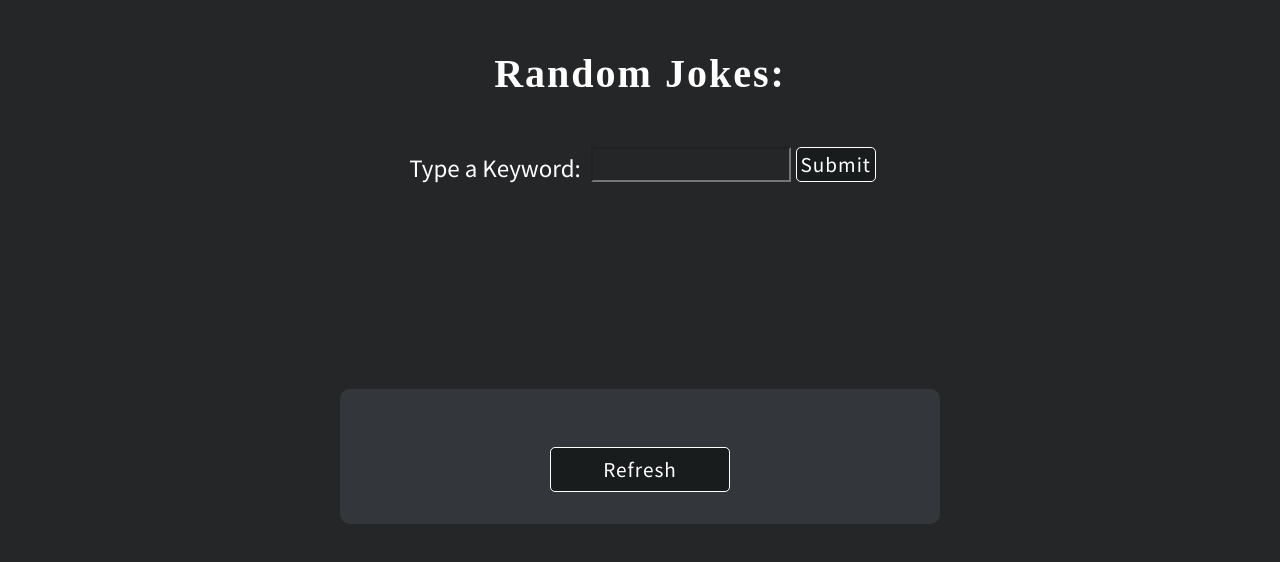
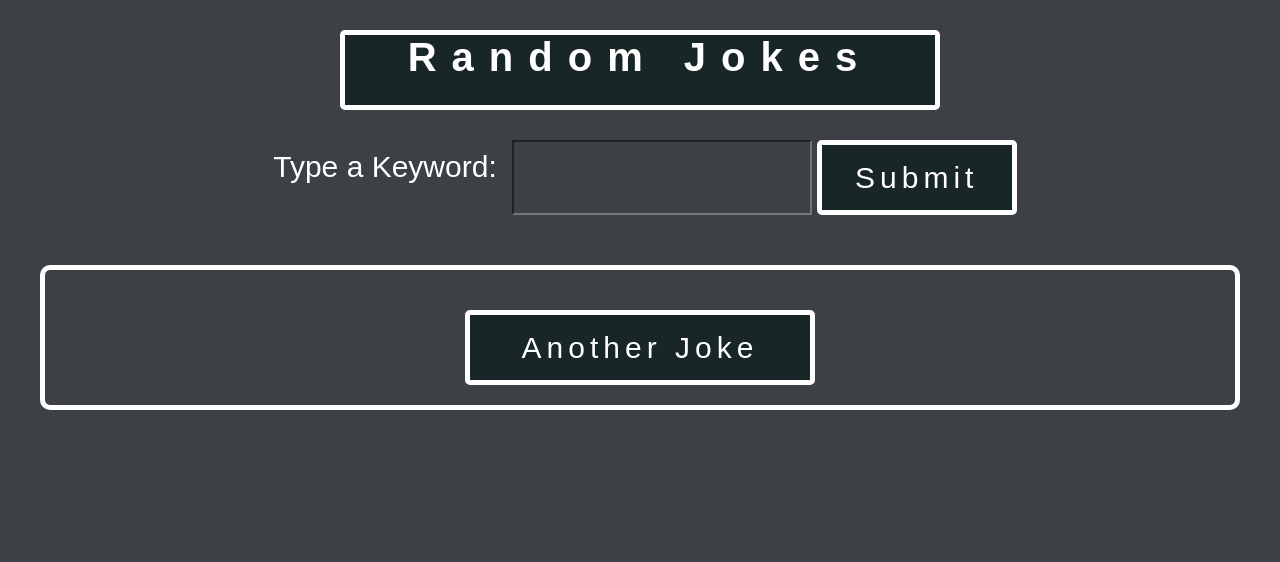
Before and after one commit to staten-island-tech/api-project-Alex81405, a website built with Vite: page api-project/index.html in a window 1280 px wide. Built offline with nearby package versions, Linux system fonts and the light colour scheme; no server answers; a web font is replaced by a local one.

Commit message:
API Project

```diff
--- a/api-project/index.html
+++ b/api-project/index.html
@@ -7,9 +7,7 @@
 
   <link rel="preconnect" href="https://fonts.googleapis.com">
   <link rel="preconnect" href="https://fonts.gstatic.com" crossorigin>
-  <link
-    href="https://fonts.googleapis.com/css2?family=Crimson+Text:ital@0;1&family=Inconsolata&family=Source+Sans+Pro&display=swap"
-    rel="stylesheet">
+  <link rel="stylesheet" href="https://fonts.googleapis.com/css?family=Trirong">
   <title>API Project</title>
 </head>
 
@@ -17,7 +15,7 @@
 
   <section>
 
-    <h1 class="title">Random Jokes: </h1>
+    <h1 class="title">Random Jokes</h1>
 
     <div id="searchWord">
       <label for="searchInput" class="search">Type a Keyword:</label>
@@ -27,7 +25,7 @@
 
     <div class="container">
       <p id="joke" class="joke"></p>
-      <button id="getJokeButton" class="button">Refresh</button>
+      <button id="getJokeButton" class="button">Another Joke</button>
     </div>
 
   </section>
--- /dev/null
+++ b/api-project/js/dom.js
@@ -0,0 +1,8 @@
+const DOMSelectors = {
+    jokeButton: document.getElementById("getJokeButton"),
+    randomjoke: document.getElementById("joke"),
+    searchButton: document.getElementById("searchButton"),
+    searchInput: document.getElementById("searchInput")
+};
+
+export {DOMSelectors}
--- a/api-project/js/main.js
+++ b/api-project/js/main.js
@@ -1,15 +1,9 @@
 import "/styles/style.css";
-
-const DOMSelectors = {
-    jokeButton: document.getElementById("getJokeButton"),
-    joke: document.getElementById("joke"),
-    searchButton: document.getElementById("searchButton"),
-    searchInput: document.getElementById("searchInput")
-};
+import { DOMSelectors } from "./dom";
 
 const URL = "https://v2.jokeapi.dev/joke/Any?safe-mode";
 
-async function getJoke(url) {
+async function getRandomJoke(url) {
     try {
         const response = await fetch(url)
         if (response.status < 200 || response.status > 299) {
@@ -19,12 +13,12 @@ async function getJoke(url) {
             const data = await response.json();
             console.log(data);
             if (data.setup) {
-                DOMSelectors.joke.innerHTML = `${data.setup} <br><br> ${data.delivery}`;
+                DOMSelectors.randomjoke.innerHTML = `${data.setup} <br><br> ${data.delivery}`;
             } else if (data.error === true) {
-                DOMSelectors.joke.innerHTML = data.causedBy;
+                DOMSelectors.randomjoke.innerHTML = data.causedBy;
             }
             else {
-                DOMSelectors.joke.innerHTML = data.joke;
+                DOMSelectors.randomjoke.innerHTML = data.randomjoke;
             }
         }
     } catch (error) {
@@ -36,14 +30,14 @@ DOMSelectors.searchButton.addEventListener("click", function () {
     let newURL = URL + "&contains=" + DOMSelectors.searchInput.value;
     console.log(searchInput.value)
     console.log(newURL)
-    getJoke(newURL);
+    getRandomJoke(newURL);
     DOMSelectors.searchInput.value = "";
 });
 
 document.addEventListener("DOMContentLoaded", function () {
-    getJoke(URL);
+    getRandomJoke(URL);
 });
 
 DOMSelectors.jokeButton.addEventListener("click", function () {
-    getJoke(URL);
+    getRandomJoke(URL);
 });
--- a/api-project/styles/style.css
+++ b/api-project/styles/style.css
@@ -5,26 +5,60 @@ body,
   padding: 0;
   box-sizing: border-box;
   font-size: 62.5%;
-  background-color: var(--midGrey);
+  background-color: var(--grey);
 }
 
 :root {
-  --darkestGrey: rgb(25, 28, 29);
-  --midGrey: rgb(37, 38, 39);
-  --lightestGrey: rgb(51, 55, 59);
+  --darkGrey: rgb(25, 38, 39);
+  --grey: rgb(61, 65, 69);
   --white: rgb(255, 255, 255);
   --h1: 4rem;
-  --h2: 3rem;
-  --h3: 2.5rem;
-  --p: 2.12rem;
+  --p: 3rem;
+}
+
+#searchWord {
+  display: flex;
+  margin-top: 3rem;
+  margin-bottom: 5rem;
+}
+
+#searchWord button {
+  font-size: var(--p);
+  width: 20rem;
+  height: 7.5rem;
+  background-color: var(--darkGrey);
+  font-family: 'Trirong', sans-serif;
+  letter-spacing: 0.5rem;
+  display: flex;
+  align-items: center;
+  justify-content: center;
+  border: solid var(--white) 0.5rem;
+  border-radius: 0.5rem;
+  color: var(--white);
+  margin-left: 0.5rem;
+}
+
+#searchWord input {
+  width: 30rem;
+  height: 7.5rem;
+  color: var(--white);
+  font-size: var(--p);
+  font-family: 'Trirong', sans-serif;
+  padding-left: 0.5rem;
+  margin-left: 0.5rem;
 }
 
 h1 {
-  margin-top: 5rem;
-  font-family: 'Playfair Display', serif;
-  letter-spacing: 0.2rem;
+  margin-top: 3rem;
+  font-family: 'Trirong', sans-serif;
+  letter-spacing: 1.5rem;
+  width: 60rem;
+  height: 8rem;
+  border: solid var(--white) 0.5rem;
+  border-radius: 0.5rem;
   font-size: var(--h1);
   text-align: center;
+  background-color: var(--darkGrey);
   color: var(--white);
 }
 
@@ -36,78 +70,46 @@ section {
 }
 
 label {
-  font-size: var(--h3);
-  font-family: 'Source Sans Pro', sans-serif;
-  margin: 0.5rem;
+  font-size: var(--p);
+  font-family: 'Trirong', sans-serif;
+  margin: 1rem;
   color: var(--white);
 }
 
-#searchWord {
-  display: flex;
-  margin-top: 5rem;
-  margin-bottom: 20rem;
-}
-
-#searchWord button {
+.joke {
+  font-family: 'Trirong', sans-serif;
   font-size: var(--p);
-  width: 8rem;
-  height: 3.5rem;
-  background-color: var(--darkestGrey);
-  font-family: 'Source Sans Pro', sans-serif;
-  letter-spacing: 0.1rem;
-  display: flex;
-  align-items: center;
-  justify-content: center;
-  border: solid var(--white) 0.1rem;
-  border-radius: 0.5rem;
-  color: var(--white);
-  margin-left: 0.5rem;
-}
-
-#searchWord input {
-  width: 20rem;
-  height: 3.5rem;
-  color: var(--white);
-  font-size: var(--p);
-  font-family: 'Source Sans Pro', sans-serif;
-  padding-left: 0.5rem;
-  margin-left: 0.5rem;
+  line-height: 5rem;
+  text-align: center;
+  background-color: var(--grey);
+  color: white;
 }
 
 .container button {
-  width: 18rem;
-  height: 4.5rem;
-  background-color: var(--darkestGrey);
-  font-family: 'Source Sans Pro', sans-serif;
-  letter-spacing: 0.1rem;
+  width: 35rem;
+  height: 7.5rem;
+  background-color: var(--darkGrey);
+  font-family: 'Trirong', sans-serif;
+  letter-spacing: 0.5rem;
   font-size: var(--p);
   display: flex;
   align-items: center;
   justify-content: center;
-  border: solid var(--white) 0.1rem;
+  border: solid var(--white) 0.5rem;
   border-radius: 0.5rem;
   color: var(--white);
-  margin-top: 2.5rem;
+  margin-top: 2rem;
 }
 
-
 .container {
-  width: 60rem;
+  width: 120rem;
   margin: 0 auto;
-  background-color: var(--lightestGrey);
+  background-color: var(--grey);
+  border: solid var(--white) 0.5rem;
   border-radius: 1rem;
-  padding: 3.25rem;
+  padding: 2rem;
   display: flex;
   flex-direction: column;
   align-items: center;
   justify-content: center;
 }
-
-.joke {
-  font-family: 'Source Sans Pro', sans-serif;
-  font-size: var(--p);
-  line-height: 3rem;
-  text-align: center;
-  background-color: var(--lightestGrey);
-  color: white;
-}
```
